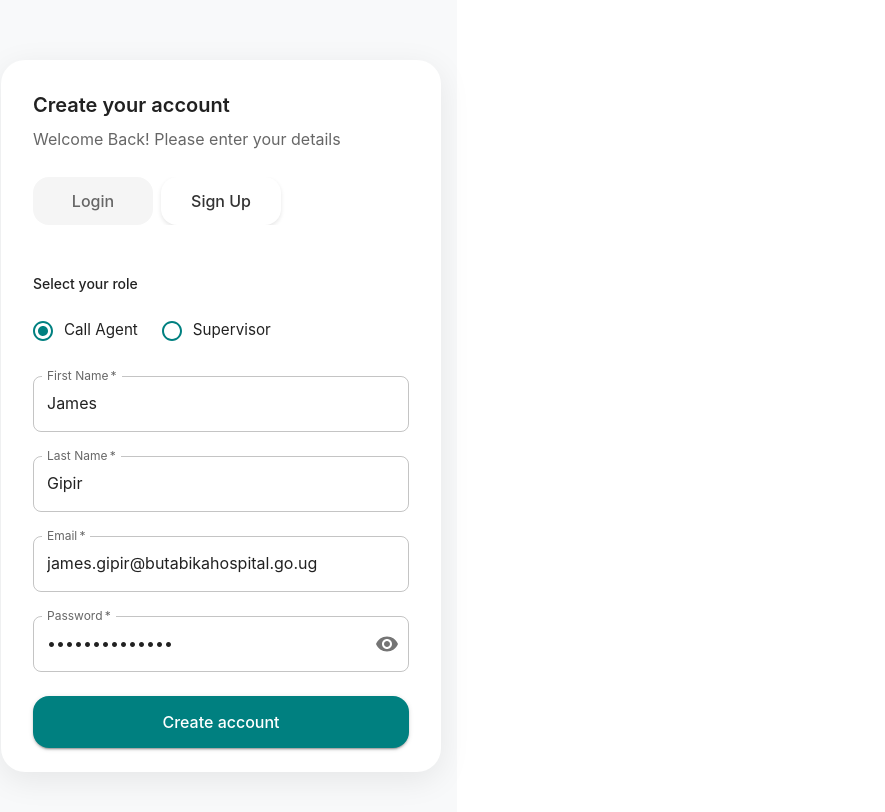
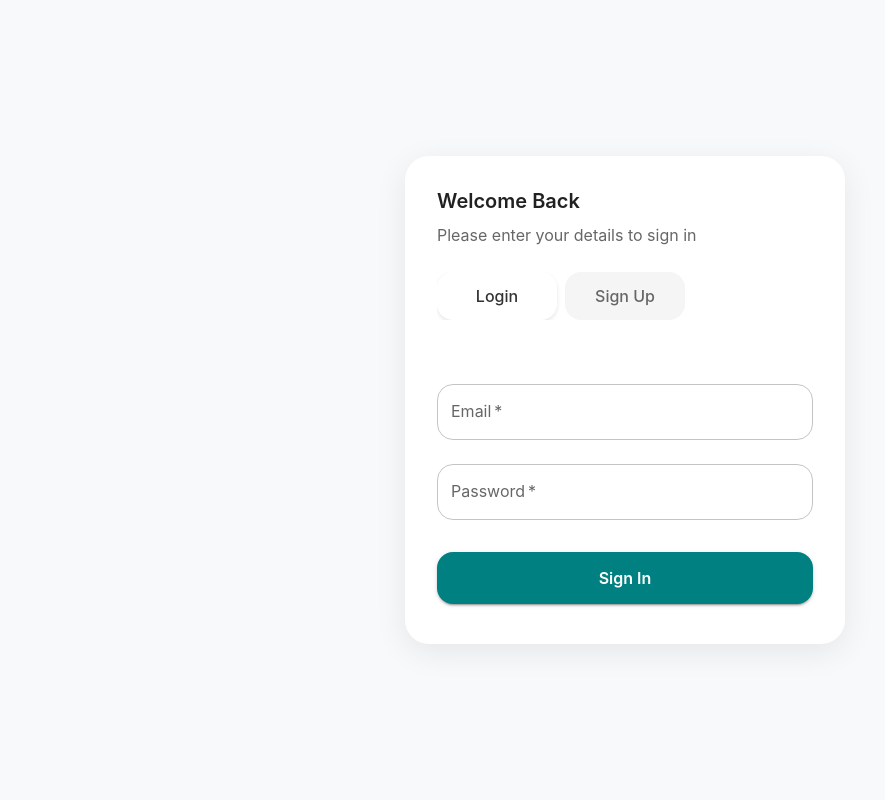
Before and after one commit to mata589/mhdp-web, a React (Vite) app: page /login in a window 1280 px wide. Shown: the top 812 px of the page, without its empty margins (15-900 px from the left). Built offline with nearby package versions, Linux system fonts and the light colour scheme.

Commit message:
Auth Routing

```diff
--- a/src/App.tsx
+++ b/src/App.tsx
@@ -17,10 +17,7 @@ import { Sidebar } from './components/common/Sidebar/Sidebar';
 import { ProtectedRoute } from './components/common/ProtectedRoute/ProtectedRoute';
 
 // Pages
-//import { LoginPage } from './pages/auth/LoginPage/LoginPage';
 import { AgentDashboard } from './pages/agent/AgentDashboard/AgentDashboard';
-
-
 import { LoginPage } from './pages/auth/LoginPage';
 import { LiveCallInterface } from './pages/agent/LiveCallInterface/LiveCallInterface';
 import { CallSummaryScreen } from './pages/agent/CallSummaryScreen/CallSummaryScreen';
@@ -43,7 +40,6 @@ const queryClient = new QueryClient({
 const AppLayout: React.FC<{ children: React.ReactNode }> = ({ children }) => {
   return (
     <Box sx={{ display: 'flex' }}>
-      <CssBaseline />
       <Header />
       <Sidebar />
       <Box
@@ -66,6 +62,7 @@ const App: React.FC = () => {
   return (
     <QueryClientProvider client={queryClient}>
       <ThemeProvider theme={theme}>
+        <CssBaseline /> {/* Moved CssBaseline here to apply globally */}
         <AuthProvider>
           <NotificationProvider>
             <Router>
--- a/src/components/common/ProtectedRoute/ProtectedRoute.tsx
+++ b/src/components/common/ProtectedRoute/ProtectedRoute.tsx
@@ -1,79 +1,63 @@
-// src/components/common/ProtectedRoute/ProtectedRoute.tsx
+// src/components/common/ProtectedRoute/index.tsx
 import React from 'react';
 import { Navigate, useLocation } from 'react-router-dom';
-import { Box, CircularProgress, Alert, AlertTitle } from '@mui/material';
+import { Box, CircularProgress } from '@mui/material';
 import { useAuth } from '../../../contexts/AuthContext';
+import type { User } from '../../../types/user.types';
 
 interface ProtectedRouteProps {
   children: React.ReactNode;
-  roles?: string[]; // If provided, user must have one of these roles
-  requireAuth?: boolean; // Default: true
+  roles?: User['role'][];
 }
 
 export const ProtectedRoute: React.FC<ProtectedRouteProps> = ({
   children,
-  roles,
-  requireAuth = true,
+  roles
 }) => {
-  const { user, isAuthenticated, isLoading } = useAuth();
+  const { isAuthenticated, isLoading, user } = useAuth();
   const location = useLocation();
 
   // Show loading spinner while checking authentication
   if (isLoading) {
     return (
       <Box
-        display="flex"
-        justifyContent="center"
-        alignItems="center"
-        minHeight="100vh"
-        bgcolor="background.default"
+        sx={{
+          display: 'flex',
+          justifyContent: 'center',
+          alignItems: 'center',
+          height: '100vh',
+        }}
       >
         <CircularProgress size={40} />
       </Box>
     );
   }
 
-  // Redirect to login if authentication is required but user is not authenticated
-  if (requireAuth && !isAuthenticated) {
+  // Redirect to login if not authenticated
+  if (!isAuthenticated || !user) {
     return <Navigate to="/login" state={{ from: location }} replace />;
   }
 
-  // Check role-based access if roles are specified
-  if (roles && user && !roles.includes(user.role)) {
-    return (
-      <Box
-        display="flex"
-        justifyContent="center"
-        alignItems="center"
-        minHeight="100vh"
-        bgcolor="background.default"
-        p={3}
-      >
-        <Alert severity="error" sx={{ maxWidth: 400 }}>
-          <AlertTitle>Access Denied</AlertTitle>
-          You don't have permission to access this page. Your role ({user.role})
-          is not authorized for this resource.
-        </Alert>
-      </Box>
-    );
+  // Check role-based access
+  if (roles && !roles.includes(user.role)) {
+    // Redirect to appropriate dashboard based on user role
+    const redirectPath = getRoleBasedRedirect(user.role);
+    return <Navigate to={redirectPath} replace />;
   }
 
-  // If user is authenticated and authorized, render the protected component
   return <>{children}</>;
 };
 
-// Higher-order component for route protection
-export const withProtection = (
-  Component: React.ComponentType<any>,
-  options: { roles?: string[]; requireAuth?: boolean } = {}
-) => {
-  const ProtectedComponent: React.FC<any> = (props) => (
-    <ProtectedRoute {...options}>
-      <Component {...props} />
-    </ProtectedRoute>
-  );
-
-  ProtectedComponent.displayName = `withProtection(${Component.displayName || Component.name})`;
-
-  return ProtectedComponent;
+// Helper function to get role-based redirect path
+const getRoleBasedRedirect = (role: User['role']): string => {
+  switch (role) {
+    case 'admin':
+      return '/admin';
+    case 'supervisor':
+      return '/supervisor';
+    case 'agent':
+      return '/dashboard';
+    default:
+      return '/dashboard';
+  }
 };
--- a/src/components/forms/LoginForm/index.tsx
+++ b/src/components/forms/LoginForm/index.tsx
@@ -1,87 +1,116 @@
-// 2. src/components/forms/LoginForm/index.tsx
+// src/components/forms/LoginForm/index.tsx
 import React, { useState } from 'react';
-import { Box, TextField, Button, IconButton, InputAdornment, CircularProgress } from '@mui/material';
-import { Visibility, VisibilityOff } from '@mui/icons-material';
+import { useNavigate } from 'react-router-dom';
+import { Box, TextField, Button, CircularProgress } from '@mui/material';
+import { useAuth } from '../../../contexts/AuthContext';
+import type { User } from '../../../types/user.types';
 
 interface LoginFormProps {
-  onSuccess: () => void;
-  onError: (error: string) => void;
+  onSuccess?: () => void;
+  onError?: (error: string) => void;
 }
 
 export const LoginForm: React.FC<LoginFormProps> = ({ onSuccess, onError }) => {
-  const [showPassword, setShowPassword] = useState(false);
+  const [email, setEmail] = useState('');
+  const [password, setPassword] = useState('');
   const [isLoading, setIsLoading] = useState(false);
-  const [formData, setFormData] = useState({
-    email: '',
-    password: '',
-  });
+  const { login } = useAuth();
+  const navigate = useNavigate();
+
+  // Role-based dashboard routing
+  const getDashboardRoute = (userRole: string): string => {
+    switch (userRole) {
+      case 'admin':
+        return '/admin';
+      case 'supervisor':
+        return '/supervisor';
+      case 'agent':
+        return '/dashboard';
+      default:
+        return '/dashboard'; // fallback to agent dashboard
+    }
+  };
 
   const handleSubmit = async (e: React.FormEvent) => {
     e.preventDefault();
+
+    if (!email || !password) {
+      onError?.('Please fill in all fields');
+      return;
+    }
+
     setIsLoading(true);
 
     try {
-      // Simulate API call
-      await new Promise(resolve => setTimeout(resolve, 1000));
-      console.log('Login:', formData);
-      onSuccess();
-    } catch (err) {
-      onError('Invalid email or password');
+      const user: User = await login(email, password);
+
+      // Navigate to role-appropriate dashboard
+      const dashboardRoute = getDashboardRoute(user.role);
+      navigate(dashboardRoute, { replace: true });
+
+      onSuccess?.();
+    } catch (error) {
+      const errorMessage = error instanceof Error ? error.message : 'Login failed';
+      onError?.(errorMessage);
     } finally {
       setIsLoading(false);
     }
   };
 
   return (
-    <Box component="form" onSubmit={handleSubmit}>
+    <Box component="form" onSubmit={handleSubmit} sx={{ width: '100%' }}>
       <TextField
         fullWidth
         label="Email"
         type="email"
-        value={formData.email}
-        onChange={(e) => setFormData({ ...formData, email: e.target.value })}
-        sx={{ mb: 3 }}
+        value={email}
+        onChange={(e) => setEmail(e.target.value)}
+        margin="normal"
         required
+        disabled={isLoading}
+        sx={{
+          '& .MuiOutlinedInput-root': {
+            borderRadius: 2,
+          },
+        }}
       />
+
       <TextField
         fullWidth
         label="Password"
-        type={showPassword ? 'text' : 'password'}
-        value={formData.password}
-        onChange={(e) => setFormData({ ...formData, password: e.target.value })}
-        InputProps={{
-          endAdornment: (
-            <InputAdornment position="end">
-              <IconButton
-                onClick={() => setShowPassword(!showPassword)}
-                edge="end"
-              >
-                {showPassword ? <VisibilityOff /> : <Visibility />}
-              </IconButton>
-            </InputAdornment>
-          ),
+        type="password"
+        value={password}
+        onChange={(e) => setPassword(e.target.value)}
+        margin="normal"
+        required
+        disabled={isLoading}
+        sx={{
+          '& .MuiOutlinedInput-root': {
+            borderRadius: 2,
+          },
         }}
-        sx={{ mb: 3 }}
-        required
       />
+
       <Button
         type="submit"
         fullWidth
         variant="contained"
-        size="large"
         disabled={isLoading}
         sx={{
-          bgcolor: '#008080',
-          color: 'white',
+          mt: 3,
+          mb: 2,
           py: 1.5,
+          borderRadius: 2,
+          textTransform: 'none',
           fontSize: '1rem',
-          fontWeight: 500,
-          textTransform: 'none',
-          borderRadius: 2,
-          '&:hover': { bgcolor: '#006666' },
+          fontWeight: 600,
         }}
       >
-        {isLoading ? <CircularProgress size={24} color="inherit" /> : 'Sign In'}
+        {isLoading ? (
+          <CircularProgress size={24} color="inherit" />
+        ) : (
+          'Sign In'
+        )}
       </Button>
     </Box>
   );
--- a/src/contexts/AuthContext.tsx
+++ b/src/contexts/AuthContext.tsx
@@ -4,7 +4,7 @@ import type { AuthState, User } from '../types/user.types';
 import { authService } from '../services/api/auth';
 
 interface AuthContextType extends AuthState {
-  login: (email: string, password: string) => Promise<void>;
+  login: (email: string, password: string) => Promise<User>; // Updated to return User
   logout: () => void;
 }
 
@@ -15,7 +15,8 @@ type AuthAction =
   | { type: 'LOGIN_SUCCESS'; payload: User }
   | { type: 'LOGIN_FAILURE'; payload: string }
   | { type: 'LOGOUT' }
-  | { type: 'SET_LOADING'; payload: boolean };
+  | { type: 'SET_LOADING'; payload: boolean }
+  | { type: 'INITIALIZE_AUTH'; payload: User | null };
 
 const authReducer = (state: AuthState, action: AuthAction): AuthState => {
   switch (action.type) {
@@ -46,6 +47,13 @@ const authReducer = (state: AuthState, action: AuthAction): AuthState => {
       };
     case 'SET_LOADING':
       return { ...state, isLoading: action.payload };
+    case 'INITIALIZE_AUTH':
+      return {
+        ...state,
+        isLoading: false,
+        isAuthenticated: !!action.payload,
+        user: action.payload,
+      };
     default:
       return state;
   }
@@ -55,17 +63,40 @@ export const AuthProvider: React.FC<{ children: React.ReactNode }> = ({ children
   const [state, dispatch] = useReducer(authReducer, {
     user: null,
     isAuthenticated: false,
-    isLoading: false,
+    isLoading: true, // Start with loading true
     error: null,
   });
 
-  const login = async (email: string, password: string) => {
+  useEffect(() => {
+    // Check if user is already authenticated on app start
+    const initializeAuth = () => {
+      try {
+        if (authService.isAuthenticated()) {
+          const currentUser = authService.getCurrentUser();
+          dispatch({ type: 'INITIALIZE_AUTH', payload: currentUser });
+        } else {
+          dispatch({ type: 'INITIALIZE_AUTH', payload: null });
+        }
+      } catch (error) {
+        console.error('Auth initialization error:', error);
+        authService.logout();
+        dispatch({ type: 'INITIALIZE_AUTH', payload: null });
+      }
+    };
+
+    initializeAuth();
+  }, []);
+
+  const login = async (email: string, password: string): Promise<User> => {
     dispatch({ type: 'LOGIN_START' });
     try {
       const user = await authService.login(email, password);
       dispatch({ type: 'LOGIN_SUCCESS', payload: user });
+      return user; // Return the user for routing purposes
     } catch (error) {
-      dispatch({ type: 'LOGIN_FAILURE', payload: (error as Error).message });
+      const errorMessage = (error as Error).message;
+      dispatch({ type: 'LOGIN_FAILURE', payload: errorMessage });
+      throw error; // Re-throw to be handled by the component
     }
   };
 
--- a/src/pages/agent/AgentDashboard/AgentDashboard.tsx
+++ b/src/pages/agent/AgentDashboard/AgentDashboard.tsx
@@ -95,7 +95,7 @@ export const AgentDashboard: React.FC = () => {
 
       {/* Metrics Cards */}
       <Grid container spacing={3} sx={{ mb: 3 }}>
-        <Grid>
+        <Grid item xs={12} sm={6} md={3}>
           <MetricCard
             title="Total Calls Today"
             value={metrics?.totalCalls || 0}
@@ -103,7 +103,7 @@ export const AgentDashboard: React.FC = () => {
             isLoading={isLoading}
           />
         </Grid>
-        <Grid >
+        <Grid item xs={12} sm={6} md={3}>
           <MetricCard
             title="Calls Answered"
             value={metrics?.callsAnswered || 0}
@@ -111,7 +111,7 @@ export const AgentDashboard: React.FC = () => {
             isLoading={isLoading}
           />
         </Grid>
-        <Grid >
+        <Grid item xs={12} sm={6} md={3}>
           <MetricCard
             title="Escalated"
             value={metrics?.callsEscalated || 0}
@@ -120,7 +120,7 @@ export const AgentDashboard: React.FC = () => {
             color="warning"
           />
         </Grid>
-        <Grid >
+        <Grid item xs={12} sm={6} md={3}>
           <MetricCard
             title="Avg Duration"
             value={`${Math.floor((metrics?.averageDuration || 0) / 60)}:${(metrics?.averageDuration || 0) % 60}`}
@@ -132,7 +132,7 @@ export const AgentDashboard: React.FC = () => {
 
       {/* Escalated Calls Table */}
       <Grid container spacing={3}>
-        <Grid >
+        <Grid item xs={12}>
           <DataTable
             title="Calls Requiring Review"
             columns={escalatedCallColumns}
--- a/src/pages/auth/LoginPage/index.tsx
+++ b/src/pages/auth/LoginPage/index.tsx
@@ -1,12 +1,9 @@
-// 1. src/pages/auth/LoginPage/index.tsx
+// src/pages/auth/LoginPage/index.tsx
 import React, { useState } from 'react';
 import { Box, Card, CardContent, Typography, Tabs, Tab, Alert } from '@mui/material';
 import { OTPVerification } from '../../../components/common/ConsentDialog/OTPVerification';
 import { LoginForm } from '../../../components/forms/LoginForm';
 import { UserManagementForm } from '../../../components/forms/UserManagementForm';
-// import { LoginForm } from '../../../components/forms/LoginForm';
-// import { UserManagementForm } from '../../../components/forms/UserManagementForm';
-// import { OTPVerification } from '../../../components/common/ConsentDialog/OTPVerification';
 
 interface TabPanelProps {
   children?: React.ReactNode;
@@ -29,7 +26,7 @@ function TabPanel({ children, value, index, ...other }: TabPanelProps) {
 }
 
 export const LoginPage: React.FC = () => {
-  const [tabValue, setTabValue] = useState(1);
+  const [tabValue, setTabValue] = useState(0);
   const [showOTP, setShowOTP] = useState(false);
   const [error, setError] = useState('');
   const [userEmail, setUserEmail] = useState('');
@@ -37,11 +34,6 @@ export const LoginPage: React.FC = () => {
   const handleTabChange = (event: React.SyntheticEvent, newValue: number) => {
     setTabValue(newValue);
     setError('');
-  };
-
-  const handleLoginSuccess = () => {
-    // Handle successful login
-    console.log('Login successful');
   };
 
   const handleRegistrationSuccess = (email: string) => {
@@ -52,24 +44,36 @@ export const LoginPage: React.FC = () => {
   const handleOTPSuccess = () => {
     // Handle successful OTP verification
     console.log('OTP verified successfully');
+    // You might want to auto-login the user here or redirect to login tab
+    setShowOTP(false);
+    setTabValue(0); // Switch to login tab
   };
 
   const handleError = (errorMessage: string) => {
     setError(errorMessage);
   };
 
+  // Common container styles for both OTP and main login
+  const containerStyles = {
+    position: 'fixed' as const,
+    top: 0,
+    left: 0,
+    right: 0,
+    bottom: 0,
+    width: '100vw',
+    height: '100vh',
+    display: 'flex',
+    alignItems: 'center',
+    justifyContent: 'center',
+    bgcolor: '#f8f9fa',
+    p: 2,
+    margin: 0,
+    overflow: 'auto',
+  };
+
   if (showOTP) {
     return (
-      <Box
-        sx={{
-          minHeight: '100vh',
-          display: 'flex',
-          alignItems: 'center',
-          justifyContent: 'center',
-          bgcolor: '#f8f9fa',
-          p: 2,
-        }}
-      >
+      <Box sx={containerStyles}>
         <Card
           sx={{
             width: '100%',
@@ -96,16 +100,7 @@ export const LoginPage: React.FC = () => {
   }
 
   return (
-    <Box
-      sx={{
-        minHeight: '100vh',
-        display: 'flex',
-        alignItems: 'center',
-        justifyContent: 'center',
-        bgcolor: '#f8f9fa',
-        p: 2,
-      }}
-    >
+    <Box sx={containerStyles}>
       <Card
         sx={{
           width: '100%',
@@ -116,10 +111,13 @@ export const LoginPage: React.FC = () => {
       >
         <CardContent sx={{ p: 4 }}>
           <Typography variant="h5" gutterBottom sx={{ fontWeight: 600, mb: 1 }}>
-            Create your account
+            {tabValue === 0 ? 'Welcome Back' : 'Create your account'}
           </Typography>
           <Typography variant="body1" color="text.secondary" sx={{ mb: 3 }}>
-            Welcome Back! Please enter your details
+            {tabValue === 0
+              ? 'Please enter your details to sign in'
+              : 'Please fill in your information to get started'
+            }
           </Typography>
 
           <Box sx={{ mb: 3 }}>
@@ -157,7 +155,7 @@ export const LoginPage: React.FC = () => {
           )}
 
           <TabPanel value={tabValue} index={0}>
-            <LoginForm onSuccess={handleLoginSuccess} onError={handleError} />
+            <LoginForm onError={handleError} />
           </TabPanel>
 
           <TabPanel value={tabValue} index={1}>
```
